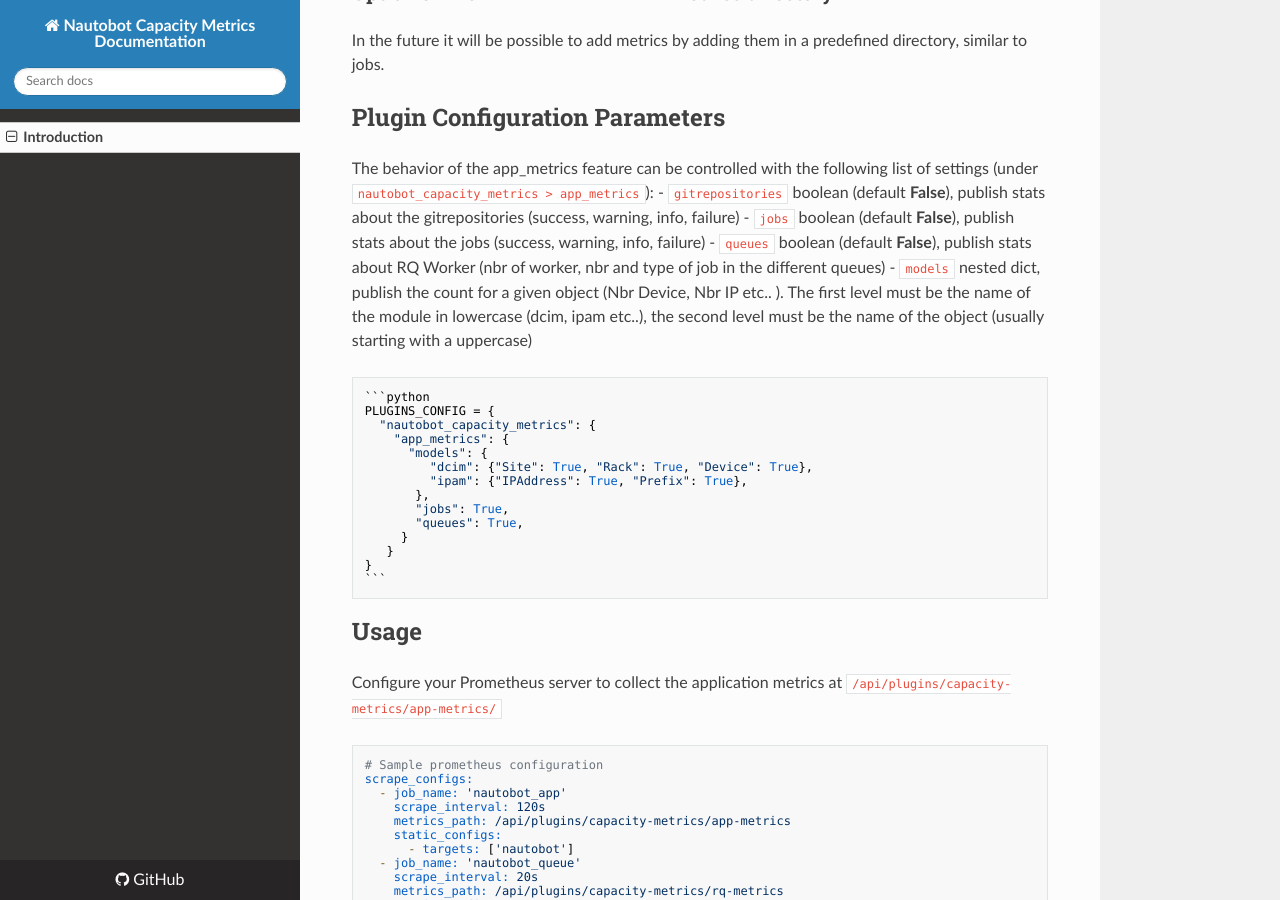
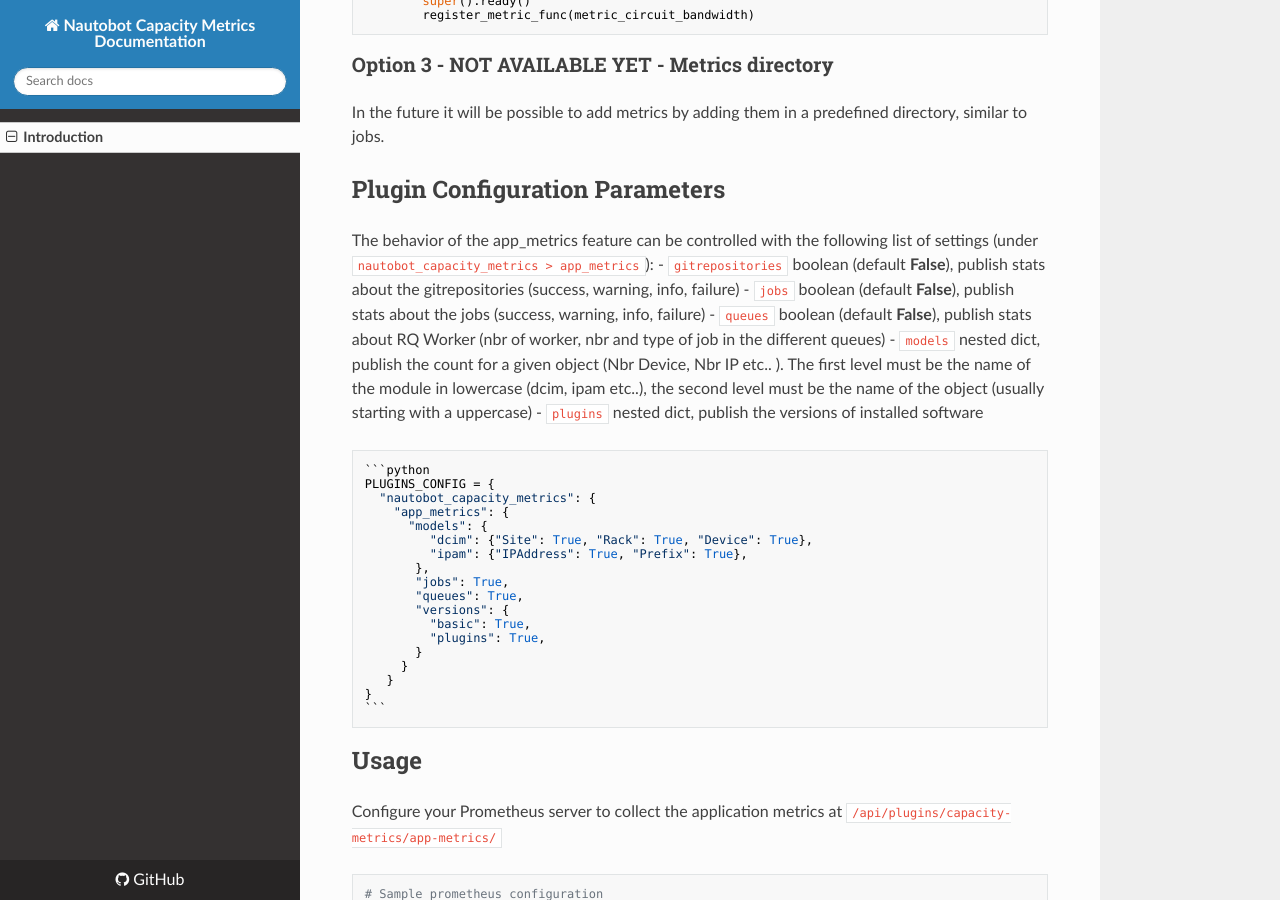
Before and after one commit to nautobot/nautobot-app-capacity-metrics, an MkDocs documentation site: the page built from docs/index.md, in a window 1280 px wide and 900 px high, scrolled down 2579 px. Built offline with MkDocs 1.6.1, drawn with Linux system fonts in a browser that asks for light colours; nearby versions of some CDN libraries; some of the changed text lies outside the part shown.

Commit message:
Update documentation and turn version metrics off by default.

````diff
--- a/docs/index.md
+++ b/docs/index.md
@@ -22,6 +22,8 @@
 - RQ Queues stats
 - Jobs stats
 - Models count (configurable via nautobot_config.py)
+
+In addition, it is possible to use the plugin configuration to expose metrics about the versions of Python, Django, Nautobot and the installed Nautobot plugins.
 
 # Queue System Metrics Endpoint
 
@@ -111,6 +113,7 @@
 - `jobs` boolean (default **False**), publish stats about the jobs (success, warning, info, failure)
 - `queues` boolean (default **False**), publish stats about RQ Worker (nbr of worker, nbr and type of job in the different queues)
 - `models` nested dict, publish the count for a given object (Nbr Device, Nbr IP etc.. ). The first level must be the name of the module in lowercase (dcim, ipam etc..), the second level must be the name of the object (usually starting with a uppercase)
+- `plugins` nested dict, publish the versions of installed software
 
     ```python
     PLUGINS_CONFIG = {
@@ -122,6 +125,10 @@
            },
            "jobs": True,
            "queues": True,
+           "versions": {
+             "basic": True,
+             "plugins": True,
+           }
          }
        }
     }
@@ -213,6 +220,10 @@
 #                 },
 #             },
 #             "queues": True,
+#             "versions": {
+#                 "basic": True,
+#                 "plugins": True,
+#             }
 #         }
 #     },
 # }
--- a/nautobot_capacity_metrics/__init__.py
+++ b/nautobot_capacity_metrics/__init__.py
@@ -50,7 +50,7 @@
             "jobs": True,
             "queues": True,
             "versions": {
-                "basic": True,
+                "basic": False,
                 "plugins": False,
             },
         }
````
